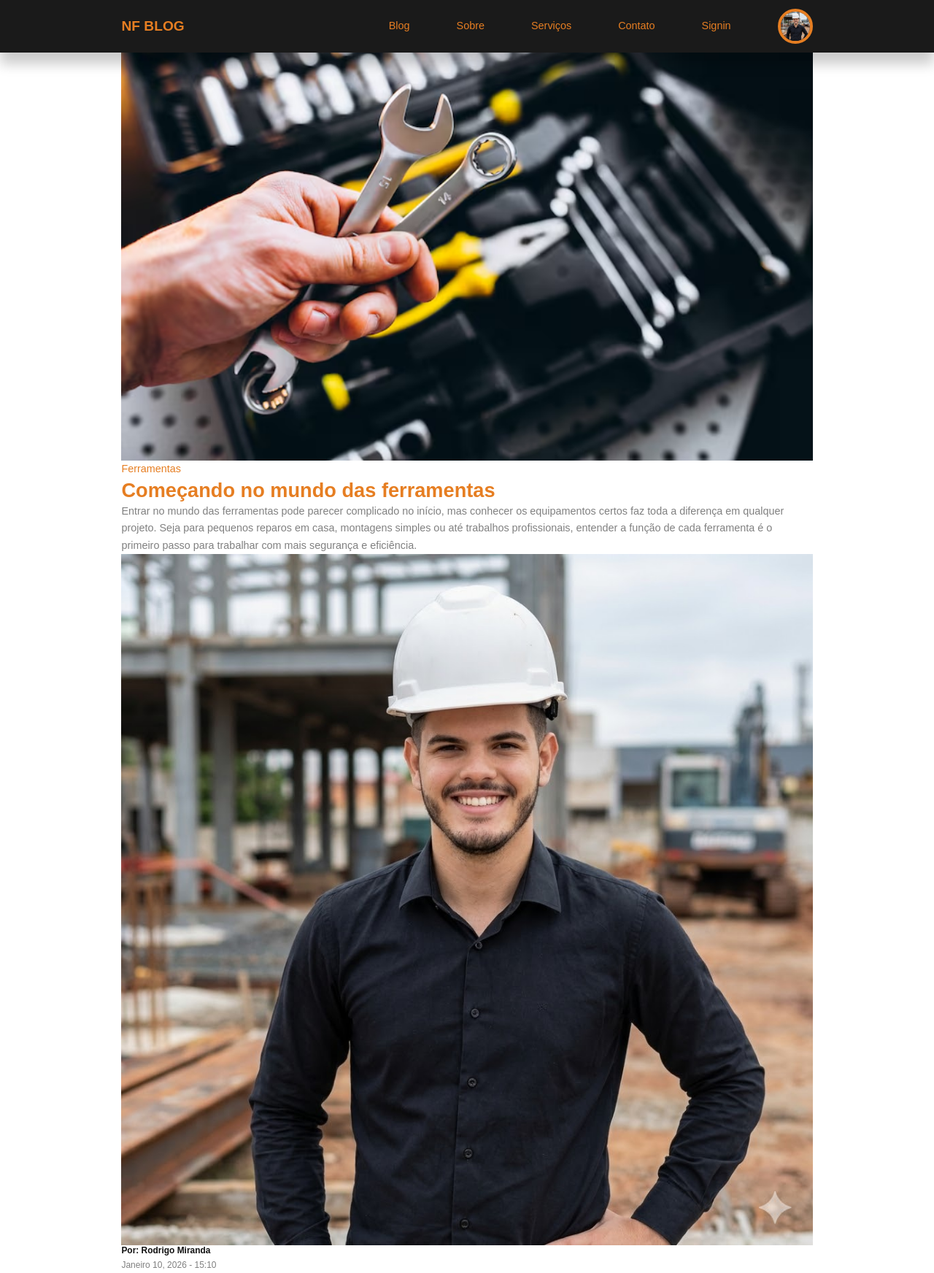
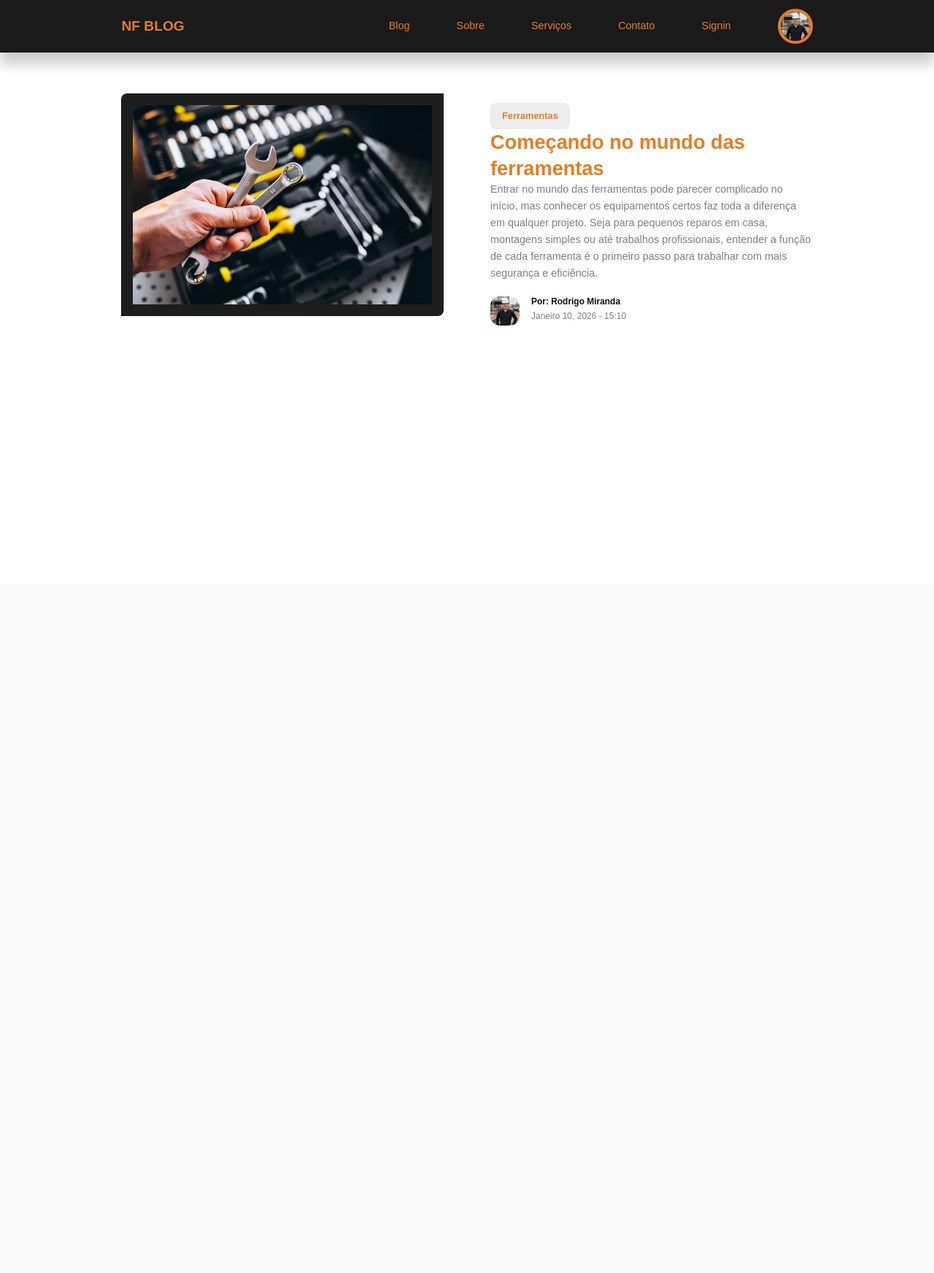
Before and after one commit to DaviMattoso/Nordeste_Ferramentas, a PHP site: page / in a window 1280 px wide. Shown: the whole page at 73% size. After the commit the page ends 446 px from the top, so only its background shows below. Run offline with PHP 8.4, Linux system fonts and the light colour scheme.

Commit message:
category__buttons / General post

```diff
--- a/nf_blog/index.html
+++ b/nf_blog/index.html
@@ -40,23 +40,32 @@
 
 
     <!-- ======== Featured posts ======== -->
-    <sectoin class="featured">
+    <section class="featured">
     <div class="container featured__container">
 
-            <div class="class post__tumbnail">
-                <img src="./Images/blog1.avif">
+        <div class="post__thumbnail">
+            <img src="./Images/blog1.avif" alt="Ferramentas">
         </div>
 
         <div class="post__info">
-                <a href="" class="category__button">Ferramentas</a>
-                <h2 class="post__title"><a href="post.html">Começando no mundo das ferramentas</a></h2>
-                <p class="post__body>">Entrar no mundo das ferramentas pode parecer complicado no início, mas conhecer os equipamentos certos faz toda a diferença em qualquer projeto. Seja para pequenos reparos em casa, montagens simples ou até trabalhos profissionais, entender a função de cada ferramenta é o primeiro passo para trabalhar com mais segurança e eficiência.</p>
+            <a href="" class="category__buttons">Ferramentas</a>
+
+            <h2 class="post__title">
+                <a href="post.html">Começando no mundo das ferramentas</a>
+            </h2>
+
+            <p class="post__body">
+                Entrar no mundo das ferramentas pode parecer complicado no início, mas conhecer os equipamentos certos faz toda a diferença em qualquer projeto. Seja para pequenos reparos em casa, montagens simples ou até trabalhos profissionais, entender a função de cada ferramenta é o primeiro passo para trabalhar com mais segurança e eficiência.
+            </p>
+
             <div class="post__author">
                 <div class="post__author-avatar">
-                        <img src="./Images/avatar2.jpg">
+                    <img src="./Images/avatar2.jpg" alt="Autor">
                 </div>
+
                 <div class="post__author-info">
                     <h5>Por: Rodrigo Miranda</h5>
+
                     <small>
                         Janeiro 10, 2026 - 15:10
                     </small>
@@ -65,8 +74,11 @@
         </div>
 
     </div>
-    </sectoin>
+</section>
      <!-- ======== Fim featured posts ======== -->
+
+
+
 
 
 </body>
--- a/nf_blog/style.css
+++ b/nf_blog/style.css
@@ -159,4 +159,65 @@ nav button {
 /* ======= Fim Nav ======= */
 
 
-/* ======== Featured posts ======== */
+/* ======== Category button (botões de categoria) ======== */
+.category__buttons {
+    background-color: #ECECEC;
+    color: #E67E22;
+    display: inline-block;
+    padding: 0.5rem 1rem;
+    border-radius: var(--card-border-radius-2);
+    font-size: 0.8rem;
+    font-weight: 600;
+    text-align: center;
+}
+
+.category__buttons:hover {
+    background-color: #E67E22;
+    color: #ECECEC;
+    transition: var(--transition);
+}
+/* ======== Fim category button  ======== */
+
+/* ======== General post ======== */
+.post__thumbnail { /* ======== Borda da imagem ======== */
+    border-radius: var(--card-border-radius-2) 0;
+    margin-bottom: 1.6rem;
+    border: 1rem solid #1d1d1d;
+}
+
+.post__thumbnail img:hover {
+    filter: saturate(0);
+    transition: filter 500ms ease;
+}
+
+.post__author {
+    display: flex;
+    gap: 1rem;
+    margin-top: 1.2rem;
+}
+
+.post__author-avatar {
+    width: 2.5rem;
+    height: 2.5rem;
+    border-radius: var(--card-border-radius-3);
+    overflow: hidden;
+}
+
+/* ======== Fim general post ======== */
+
+/* ======== Featured ======== */
+
+.featured {
+    margin-top: 8rem;
+}
+
+.featured__container {
+    display: grid;
+    grid-template-columns: 1fr 1fr;
+    gap: 4rem;
+    align-items: center;
+}
+
+.featured .post__thumbnail {
+    height: fit-content;
+}
```
Lines whose indentation alone changed are shown as unchanged.
